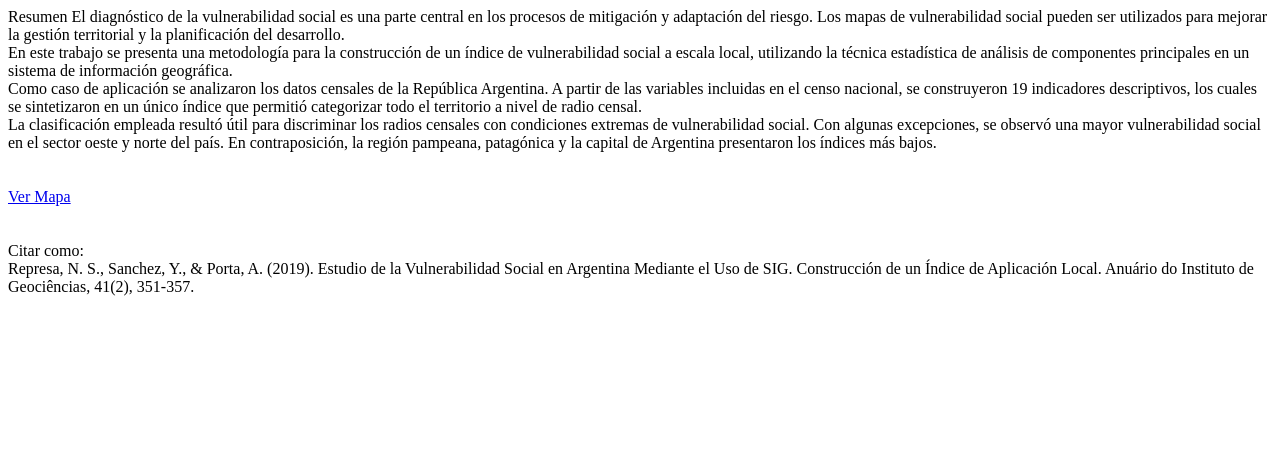
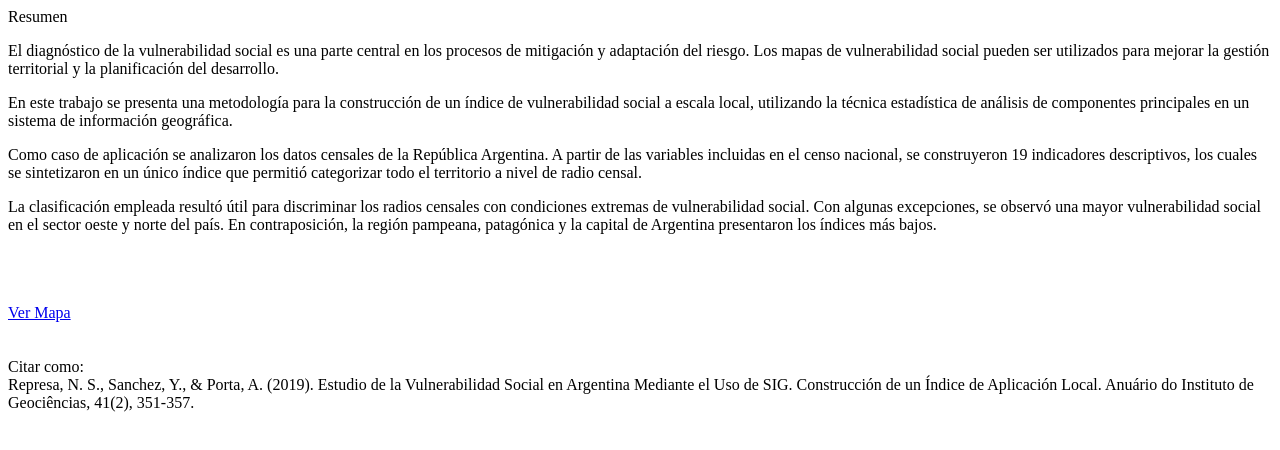
Before and after one commit to solrepresa/IVSL, a plain HTML site: page index.html in a window 1280 px wide. Drawn offline with Linux system fonts and the light colour scheme.

Commit message:
Update index.html

```diff
--- a/index.html
+++ b/index.html
@@ -11,20 +11,27 @@
 
         Resumen
 
+    <p>
     El diagnóstico de la vulnerabilidad social es una parte central en los procesos de mitigación y adaptación del riesgo.
     Los mapas de vulnerabilidad social pueden ser utilizados para mejorar la gestión territorial y la planificación del desarrollo.
+    </p>
 
-        <br>
+    <p>
     En este trabajo se presenta una metodología para la construcción de un índice de vulnerabilidad social a escala local,
     utilizando la técnica estadística de análisis de componentes principales en un sistema de información geográfica.
-        <br>
+    </p>
+
+    <p>
     Como caso de aplicación se analizaron los datos censales de la República Argentina.
     A partir de las variables incluidas en el censo nacional, se construyeron 19 indicadores descriptivos,
     los cuales se sintetizaron en un único índice que permitió categorizar todo el territorio a nivel de radio censal.
-        <br>
+    </p>
+
+    <p>
     La clasificación empleada resultó útil para discriminar los radios censales con condiciones extremas de vulnerabilidad social.
     Con algunas excepciones, se observó una mayor vulnerabilidad social en el sector oeste y norte del país.
     En contraposición, la región pampeana, patagónica y la capital de Argentina presentaron los índices más bajos.
+    </p>
     <br>
     <br>
     <br>
```
Lines whose indentation alone changed are shown as unchanged.
